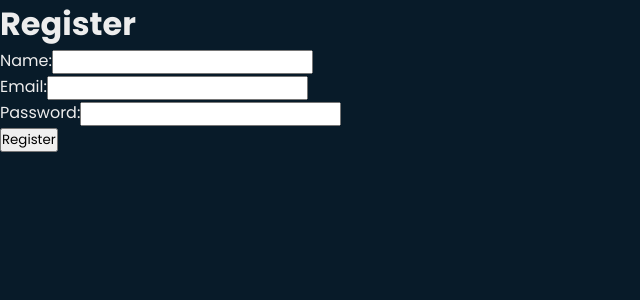
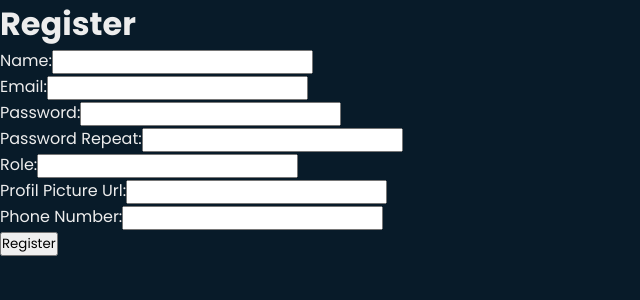
Before and after one commit to roynegara/Final-Project-RoyBayuNegara-Travel-Next, a Next.js app: page /authentication/register in a window 1280 px wide. Shown: the top 300 px of the page, without its empty margins (0-640 px from the left). Built offline with nearby package versions, Linux system fonts and the light colour scheme.

Commit message:
success repair bug for register, bug noitf, and complete input, also added time for route to login after registered

```diff
--- a/src/pages/authentication/register.js
+++ b/src/pages/authentication/register.js
@@ -8,8 +8,13 @@ const Register = () => {
     name: "",
     email: "",
     password: "",
+    passwordRepeat: "",
+    role: "",
+    profilPictureUrl: "",
+    phoneNumber: "",
   });
-  const [errors, setErrors] = useState("");
+//   const [errors, setErrors] = useState("");
+  const [showNotification, setShowNotification] = useState('');
 
   const handleChange = (e) => {
     setFormData({
@@ -23,10 +28,16 @@ const Register = () => {
     try {
       const res = await registerUser(formData);
       console.log(res.data);
-      router.push("/authentication/login");
-    } catch (error) {
-      console.error(error);
-      setErrors(error.message);
+      //   router.push("/authentication/login");
+      setShowNotification('Successfully registered');
+      setTimeout(() => {
+
+        router.push("/authentication/login");
+      }, 3000);
+    } catch (eror) {
+      console.error(eror);
+
+      setShowNotification(eror?.message);
     }
   };
 
@@ -46,7 +57,24 @@ const Register = () => {
           <label>Password:</label>
           <input type="password" name="password" value={formData.password} onChange={handleChange} />
         </div>
-        {errors && <p style={{ color: "red" }}>{errors}</p>}
+        <div>
+          <label>Password Repeat:</label>
+          <input type="password" name="passwordRepeat" value={formData.passwordRepeat} onChange={handleChange} />
+        </div>
+        <div>
+          <label>Role:</label>
+          <input type="text" name="role" value={formData.role} onChange={handleChange} />
+        </div>
+        <div>
+          <label>Profil Picture Url:</label>
+          <input type="text" name="profilPictureUrl" value={formData.profilPictureUrl} onChange={handleChange} />
+        </div>
+        <div>
+          <label>Phone Number:</label>
+          <input type="text" name="phoneNumber" value={formData.phoneNumber} onChange={handleChange} />
+        </div>
+
+        {showNotification && <p style={{ color: "red" }}>{showNotification}</p>}
         <button type="submit">Register</button>
       </form>
     </div>
@@ -54,3 +82,81 @@ const Register = () => {
 };
 
 export default Register;
+
+// import React, { useState } from "react";
+// import { useRouter } from "next/router";
+// import { registerUser } from "@/api/authentication";
+
+// const Register = () => {
+//   const router = useRouter();
+//   const [formData, setFormData] = useState({
+//     name: "",
+//     email: "",
+//     password: "",
+//     passwordRepeat: "",
+//     role: "",
+//     profilPictureUrl: "",
+//     phoneNumber: "",
+//   });
+//   const [errors, setErrors] = useState("");
+
+//   const handleChange = (e) => {
+//     setFormData({
+//       ...formData,
+//       [e.target.name]: e.target.value,
+//     });
+//   };
+
+//   const handleSubmit = async (e) => {
+//     e.preventDefault();
+//     try {
+//       const res = await registerUser(formData);
+//       console.log(res.data);
+//       router.push("/authentication/login");
+//     } catch (error) {
+//       console.error(error.data.status);
+//       setErrors(error.message);
+//     }
+//   };
+
+//   return (
+//     <div>
+//       <h1>Register</h1>
+//       <form onSubmit={handleSubmit}>
+//         <div>
+//           <label>Name:</label>
+//           <input type="text" name="name" value={formData.name} onChange={handleChange} />
+//         </div>
+//         <div>
+//           <label>Email:</label>
+//           <input type="email" name="email" value={formData.email} onChange={handleChange} />
+//         </div>
+//         <div>
+//           <label>Password:</label>
+//           <input type="password" name="password" value={formData.password} onChange={handleChange} />
+//         </div>
+//         <div>
+//           <label>Password Repeat:</label>
+//           <input type="password" name="passwordRepeat" value={formData.passwordRepeat} onChange={handleChange} />
+//         </div>
+//         <div>
+//           <label>Role:</label>
+//           <input type="text" name="role" value={formData.role} onChange={handleChange} />
+//         </div>
+//         <div>
+//           <label>Profil Picture Url:</label>
+//           <input type="text" name="profilPictureUrl" value={formData.profilPictureUrl} onChange={handleChange} />
+//         </div>
+//         <div>
+//           <label>Phone Number:</label>
+//           <input type="text" name="phoneNumber" value={formData.phoneNumber} onChange={handleChange} />
+//         </div>
+
+//         {errors && <p style={{ color: "red" }}>{errors}</p>}
+//         <button type="submit">Register</button>
+//       </form>
+//     </div>
+//   );
+// };
+
+// export default Register;
```
